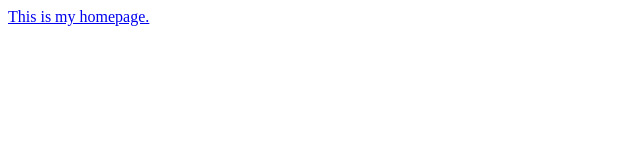
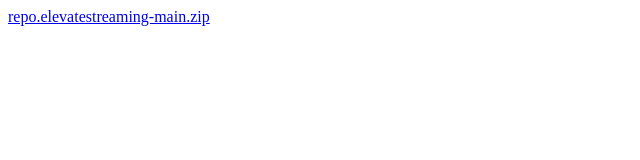
Before and after one commit to elevatestreaming/elevatestreaming.github.io, a plain HTML site: page index.html in a window 1280 px wide. Shown: the full height of the page, 0-640 px from the left. Drawn offline with Linux system fonts and the light colour scheme.

Commit message:
Update index.html

```diff
--- a/index.html
+++ b/index.html
@@ -1 +1 @@
-<a href="repo.elevatestreaming-main.zip">This is my homepage.</a>
+<a href="repo.elevatestreaming-main.zip">repo.elevatestreaming-main.zip</a>
```
